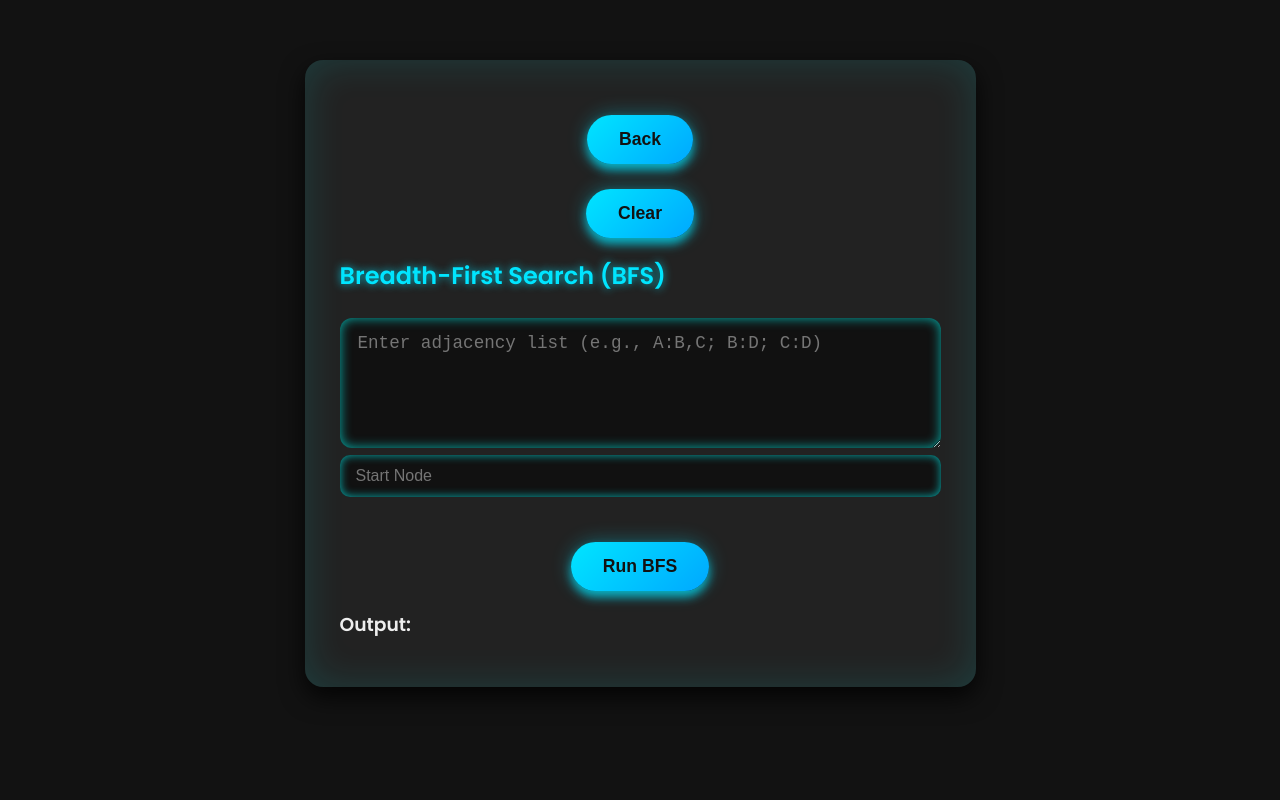
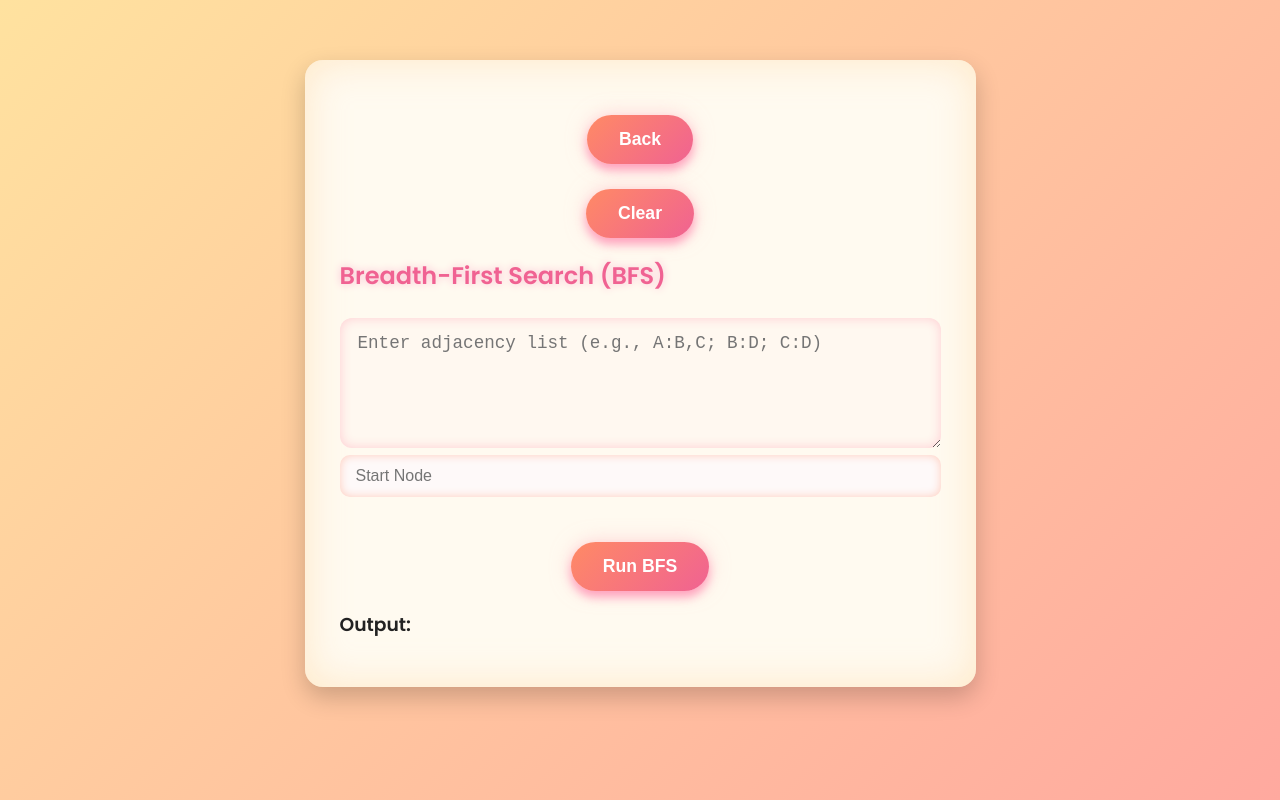
Before and after one commit to Gaganharikiranmarella/daa-pbl, a React (Vite) app: page /bfs in a window 1280 px wide. Built offline with nearby package versions, Linux system fonts and the light colour scheme.

Commit message:
modified CSS

```diff
--- a/src/App.css
+++ b/src/App.css
@@ -8,8 +8,8 @@
 
 body {
   margin: 0;
-  background: #121212;
-  color: #eee;
+  background: linear-gradient(135deg, #ffe29f, #ffa99f);
+  color: #222;
   font-family: 'Poppins', sans-serif;
   display: flex;
   justify-content: center;
@@ -18,14 +18,14 @@ body {
 }
 
 .app-container {
-  background: #1f1f1f;
+  background: #fff0f5;
   padding: 40px 30px 60px;
   border-radius: 15px;
   width: 100%;
   max-width: 720px;
   box-shadow:
-    0 8px 16px rgba(0,0,0,0.8),
-    inset 0 0 60px #00ffff33;
+    0 8px 16px rgba(0, 0, 0, 0.2),
+    inset 0 0 40px #ffd1dcaa;
   position: relative;
 }
 
@@ -34,55 +34,54 @@ h1 {
   font-size: 2.4rem;
   text-align: center;
   margin-bottom: 35px;
-  color: #00e5ff;
-  text-shadow: 0 0 10px #00e5ffcc;
+  color: #ff4081;
+  text-shadow: 0 0 10px #ff80ab;
 }
 
 /* ===== TEXTAREA ===== */
 textarea {
   width: 100%;
-  background: #111;
-  color: #eee;
+  background: #fff8f0;
+  color: #222;
   border: none;
   border-radius: 12px;
   padding: 15px 18px;
   font-size: 1.1rem;
   resize: vertical;
-  box-shadow: inset 0 0 12px #00fff7aa;
+  box-shadow: inset 0 0 12px #ffcdd2;
   outline-offset: 3px;
-  outline-color: #00e5ff88;
+  outline-color: #ff80ab88;
 }
 
 textarea:focus {
-  outline-color: #00e5ffcc;
-  box-shadow: inset 0 0 15px #00e5ffcc;
+  outline-color: #ff4081;
+  box-shadow: inset 0 0 15px #ff80ab;
   transform: scale(1.02);
 }
 
 /* ===== BUTTONS ===== */
 button {
   cursor: pointer;
-  background: linear-gradient(135deg, #00e5ff, #00a8ff);
+  background: linear-gradient(135deg, #ff8a65, #f06292);
   border: none;
   padding: 14px 32px;
   font-size: 1.1rem;
   font-weight: 600;
-  color: #121212;
+  color: #fff;
   border-radius: 40px;
   margin-top: 25px;
   display: block;
   margin-left: auto;
   margin-right: auto;
   box-shadow:
-    0 6px 10px #00e5ffaa,
-    0 0 20px #00e5ff55;
-  transition: transform 0.3s ease, box-shadow 0.3s ease;
+    0 6px 10px #ff80abaa,
+    0 0 20px #ffb6c188;
 }
 
 button:hover {
   box-shadow:
-    0 8px 20px #00ffffcc,
-    0 0 30px #00ffffcc;
+    0 8px 20px #ff80abcc,
+    0 0 30px #ff4081cc;
   transform: scale(1.1);
 }
 
@@ -97,43 +96,43 @@ button:hover {
 }
 
 .floating-buttons button {
-  background: linear-gradient(135deg, #ff005f, #ff4081);
-  color: white;
+  background: linear-gradient(135deg, #00c9ff, #92fe9d);
+  color: #222;
   padding: 10px 18px;
   font-weight: 700;
   border-radius: 50px;
   box-shadow:
-    0 4px 10px #ff005faa,
-    0 0 20px #ff4081cc;
+    0 4px 10px #00c9ffaa,
+    0 0 20px #92fe9dcc;
   transition: all 0.3s ease;
   min-width: 80px;
 }
 
 .floating-buttons button:hover {
   box-shadow:
-    0 6px 20px #ff4081ff,
-    0 0 40px #ff005fff;
+    0 6px 20px #00c9ffff,
+    0 0 40px #92fe9dff;
   transform: scale(1.15);
-  background: linear-gradient(135deg, #ff4081, #ff005f);
+  background: linear-gradient(135deg, #92fe9d, #00c9ff);
 }
 
 /* ===== ALGORITHM PAGES LAYOUT ===== */
 .algorithm-container {
-  background: #222;
+  background: #fffaf0;
   padding: 30px 35px;
   border-radius: 18px;
   box-shadow:
-    0 10px 25px rgba(0,0,0,0.8),
-    inset 0 0 40px #00ffff22;
+    0 10px 25px rgba(0, 0, 0, 0.2),
+    inset 0 0 40px #ffe0b2aa;
   margin-top: 40px;
   position: relative;
 }
 
 .algorithm-container h2 {
-  color: #00e5ff;
+  color: #f06292;
   margin-bottom: 25px;
   font-weight: 600;
-  text-shadow: 0 0 8px #00e5ffcc;
+  text-shadow: 0 0 8px #f8bbd0;
 }
 
 /* ===== INPUT FIELDS ===== */
@@ -144,33 +143,33 @@ button:hover {
   padding: 12px 16px;
   border-radius: 10px;
   border: none;
-  background: #111;
-  color: #eee;
+  background: #fef9f9;
+  color: #333;
   font-size: 1rem;
-  box-shadow: inset 0 0 10px #00ffffaa;
+  box-shadow: inset 0 0 10px #ffccbc;
   margin-bottom: 20px;
   outline-offset: 3px;
-  outline-color: #00e5ff88;
+  outline-color: #ffab91;
 }
 
 .algorithm-container input[type="number"]:focus,
 .algorithm-container input[type="text"]:focus,
 .algorithm-container select:focus {
-  outline-color: #00e5ffcc;
-  box-shadow: inset 0 0 12px #00e5ffcc;
+  outline-color: #f06292;
+  box-shadow: inset 0 0 12px #f06292aa;
   transform: scale(1.02);
 }
 
 /* ===== RESULT BOX ===== */
 .result-box {
-  background: #111;
+  background: #fffde7;
   border-radius: 12px;
   padding: 18px 22px;
-  box-shadow: inset 0 0 25px #00e5ffaa;
+  box-shadow: inset 0 0 25px #ffd54f;
   margin-top: 25px;
   font-size: 1.1rem;
   min-height: 80px;
-  color: #0ff;
+  color: #f57c00;
   white-space: pre-wrap;
 }
 
--- a/src/Home.css
+++ b/src/Home.css
@@ -8,8 +8,8 @@
 
 body {
   margin: 0;
-  background: #121212;
-  color: #eee;
+  background: linear-gradient(135deg, #ffe29f, #ffa99f);
+  color: #222;
   font-family: 'Poppins', sans-serif;
   display: flex;
   justify-content: center;
@@ -18,14 +18,14 @@ body {
 }
 
 .app-container {
-  background: #1f1f1f;
+  background: #fff0f5;
   padding: 40px 30px 60px;
   border-radius: 15px;
   width: 100%;
   max-width: 720px;
   box-shadow:
-    0 8px 16px rgba(0,0,0,0.8),
-    inset 0 0 60px #00ffff33;
+    0 8px 16px rgba(0, 0, 0, 0.2),
+    inset 0 0 40px #ffd1dcaa;
   position: relative;
 }
 
@@ -34,55 +34,54 @@ h1 {
   font-size: 2.4rem;
   text-align: center;
   margin-bottom: 35px;
-  color: #00e5ff;
-  text-shadow: 0 0 10px #00e5ffcc;
+  color: #ff4081;
+  text-shadow: 0 0 10px #ff80ab;
 }
 
 /* ===== TEXTAREA ===== */
 textarea {
   width: 100%;
-  background: #111;
-  color: #eee;
+  background: #fff8f0;
+  color: #222;
   border: none;
   border-radius: 12px;
   padding: 15px 18px;
   font-size: 1.1rem;
   resize: vertical;
-  box-shadow: inset 0 0 12px #00fff7aa;
+  box-shadow: inset 0 0 12px #ffcdd2;
   outline-offset: 3px;
-  outline-color: #00e5ff88;
+  outline-color: #ff80ab88;
 }
 
 textarea:focus {
-  outline-color: #00e5ffcc;
-  box-shadow: inset 0 0 15px #00e5ffcc;
+  outline-color: #ff4081;
+  box-shadow: inset 0 0 15px #ff80ab;
   transform: scale(1.02);
 }
 
 /* ===== BUTTONS ===== */
 button {
   cursor: pointer;
-  background: linear-gradient(135deg, #00e5ff, #00a8ff);
+  background: linear-gradient(135deg, #ff8a65, #f06292);
   border: none;
   padding: 14px 32px;
   font-size: 1.1rem;
   font-weight: 600;
-  color: #121212;
+  color: #fff;
   border-radius: 40px;
   margin-top: 25px;
   display: block;
   margin-left: auto;
   margin-right: auto;
   box-shadow:
-    0 6px 10px #00e5ffaa,
-    0 0 20px #00e5ff55;
-  transition: transform 0.3s ease, box-shadow 0.3s ease;
+    0 6px 10px #ff80abaa,
+    0 0 20px #ffb6c188;
 }
 
 button:hover {
   box-shadow:
-    0 8px 20px #00ffffcc,
-    0 0 30px #00ffffcc;
+    0 8px 20px #ff80abcc,
+    0 0 30px #ff4081cc;
   transform: scale(1.1);
 }
 
@@ -97,43 +96,43 @@ button:hover {
 }
 
 .floating-buttons button {
-  background: linear-gradient(135deg, #ff005f, #ff4081);
-  color: white;
+  background: linear-gradient(135deg, #00c9ff, #92fe9d);
+  color: #222;
   padding: 10px 18px;
   font-weight: 700;
   border-radius: 50px;
   box-shadow:
-    0 4px 10px #ff005faa,
-    0 0 20px #ff4081cc;
+    0 4px 10px #00c9ffaa,
+    0 0 20px #92fe9dcc;
   transition: all 0.3s ease;
   min-width: 80px;
 }
 
 .floating-buttons button:hover {
   box-shadow:
-    0 6px 20px #ff4081ff,
-    0 0 40px #ff005fff;
+    0 6px 20px #00c9ffff,
+    0 0 40px #92fe9dff;
   transform: scale(1.15);
-  background: linear-gradient(135deg, #ff4081, #ff005f);
+  background: linear-gradient(135deg, #92fe9d, #00c9ff);
 }
 
 /* ===== ALGORITHM PAGES LAYOUT ===== */
 .algorithm-container {
-  background: #222;
+  background: #fffaf0;
   padding: 30px 35px;
   border-radius: 18px;
   box-shadow:
-    0 10px 25px rgba(0,0,0,0.8),
-    inset 0 0 40px #00ffff22;
+    0 10px 25px rgba(0, 0, 0, 0.2),
+    inset 0 0 40px #ffe0b2aa;
   margin-top: 40px;
   position: relative;
 }
 
 .algorithm-container h2 {
-  color: #00e5ff;
+  color: #f06292;
   margin-bottom: 25px;
   font-weight: 600;
-  text-shadow: 0 0 8px #00e5ffcc;
+  text-shadow: 0 0 8px #f8bbd0;
 }
 
 /* ===== INPUT FIELDS ===== */
@@ -144,33 +143,33 @@ button:hover {
   padding: 12px 16px;
   border-radius: 10px;
   border: none;
-  background: #111;
-  color: #eee;
+  background: #fef9f9;
+  color: #333;
   font-size: 1rem;
-  box-shadow: inset 0 0 10px #00ffffaa;
+  box-shadow: inset 0 0 10px #ffccbc;
   margin-bottom: 20px;
   outline-offset: 3px;
-  outline-color: #00e5ff88;
+  outline-color: #ffab91;
 }
 
 .algorithm-container input[type="number"]:focus,
 .algorithm-container input[type="text"]:focus,
 .algorithm-container select:focus {
-  outline-color: #00e5ffcc;
-  box-shadow: inset 0 0 12px #00e5ffcc;
+  outline-color: #f06292;
+  box-shadow: inset 0 0 12px #f06292aa;
   transform: scale(1.02);
 }
 
 /* ===== RESULT BOX ===== */
 .result-box {
-  background: #111;
+  background: #fffde7;
   border-radius: 12px;
   padding: 18px 22px;
-  box-shadow: inset 0 0 25px #00e5ffaa;
+  box-shadow: inset 0 0 25px #ffd54f;
   margin-top: 25px;
   font-size: 1.1rem;
   min-height: 80px;
-  color: #0ff;
+  color: #f57c00;
   white-space: pre-wrap;
 }
 
```
